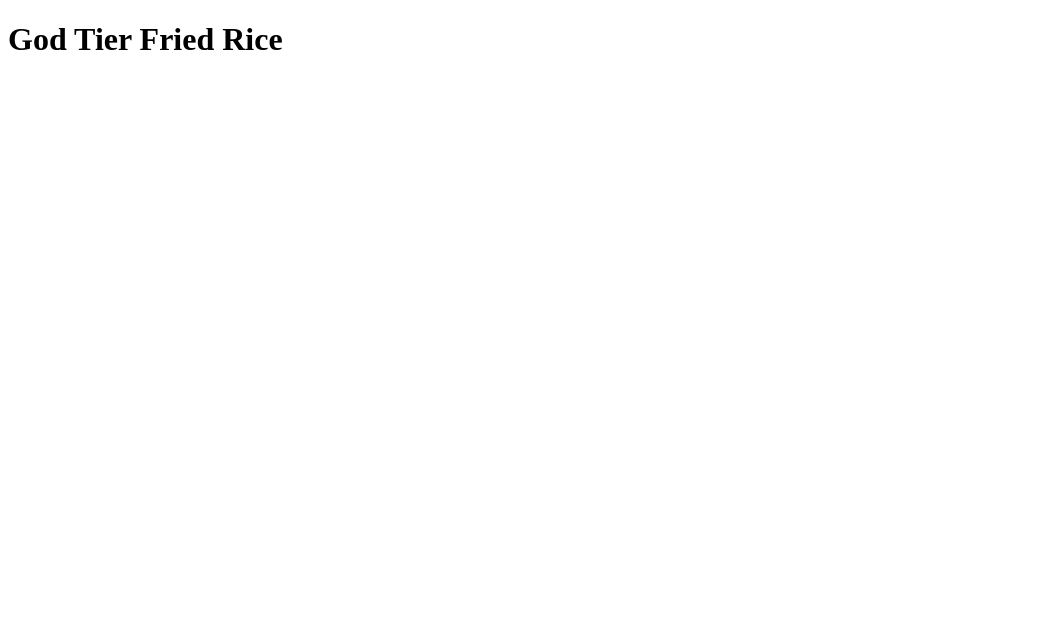
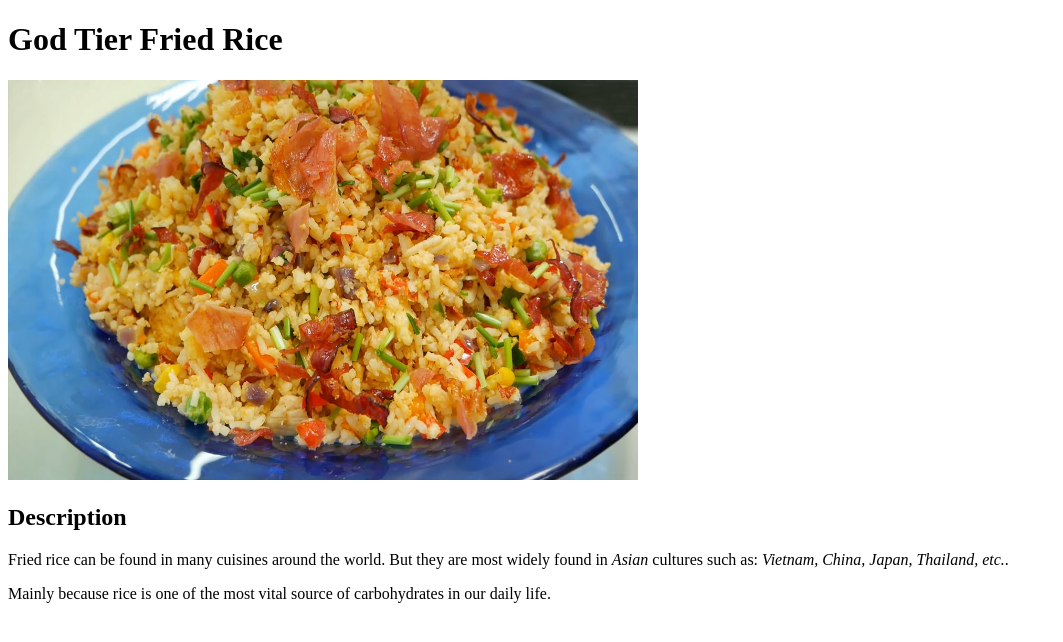
Before and after one commit to brianle169/odin-recipes, a plain HTML site: page recipes/friedrice.html in a window 1280 px wide. Shown: the whole page, without its empty margins (0-1063 px from the left). Drawn offline with Linux system fonts and the light colour scheme.

Commit message:
Add description to fried rice recipe

```diff
--- a/recipes/friedrice.html
+++ b/recipes/friedrice.html
@@ -8,5 +8,19 @@
 
     <body>
         <h1>God Tier Fried Rice</h1>
+            <img src="../img/com-chien-ga-xe-thumbnail.jpg" alt="A delicious plate of fried rice"
+                width="630"
+                height="400">
+            <p></p>
+
+        <!-- Description     -->
+        <h2>Description</h2>
+            <p>Fried rice can be found in many cuisines around the world. But they are most widely
+                found in <em>Asian</em> cultures such as: <em>Vietnam, China, Japan, Thailand, etc.</em>. </p>
+            <p>Mainly because rice is one of the most vital source of carbohydrates in
+                our daily life.</p>
+
+
+
     </body>
 </html>
```
